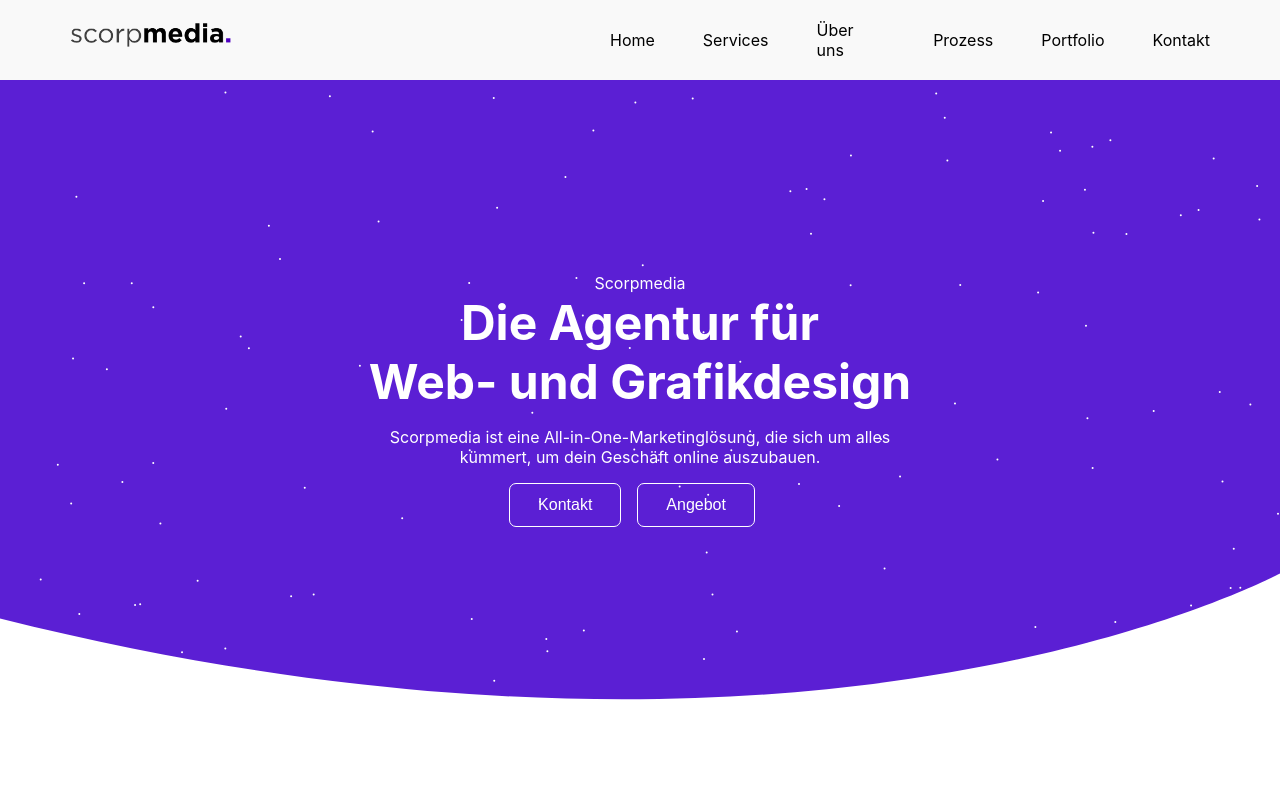
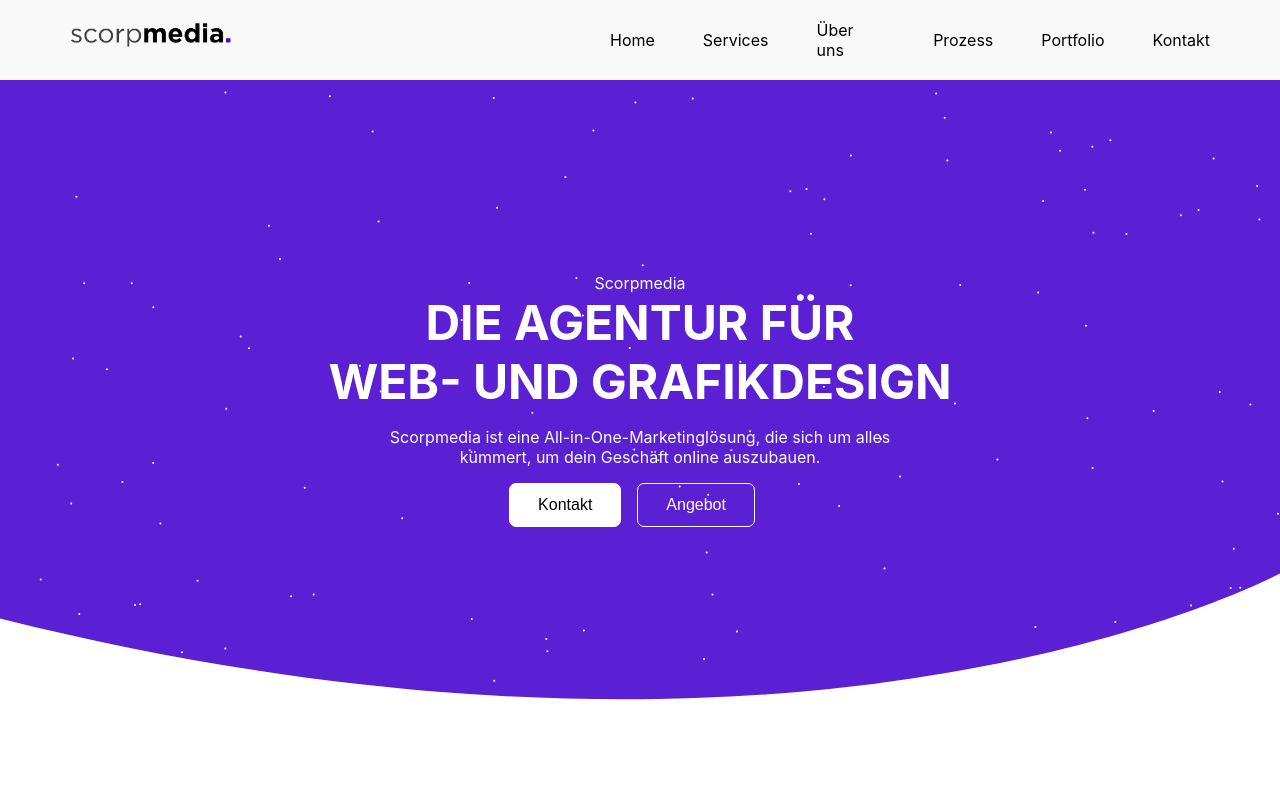
Before and after one commit to Scorpdevel/agency, a React (Create React App) app: page / in a window 1280 px wide. Shown: the top 800 px of the page. Built offline with nearby package versions, Linux system fonts and the light colour scheme.

Commit message:
changes for kjem

```diff
--- a/src/components/ParticlesBackground.js
+++ b/src/components/ParticlesBackground.js
@@ -11,11 +11,11 @@ const ParticlesBackground = () => {
         links:{
           enable:  true,
           color:{
-            value: '#fff'
+            value: '#fffff9'
           }
         },
         number:{
-          value: window.innerWidth <= 575? 30 : 150
+          value: window.innerWidth <= 575? 15 : 150
         },
         move: {
           enable:true,
--- a/src/components/landing/Landing.jsx
+++ b/src/components/landing/Landing.jsx
@@ -7,7 +7,7 @@ const Landing = () => {
     <div id="home" className="landing" >
       <div className="landing_text">
         <p className="landing_item">Scorpmedia</p>
-        <h1 className="landing_item">
+        <h1 className="landing_item_headline">
           Die Agentur für <br /> Web- und Grafikdesign
         </h1>
         <p className="landing_item">
@@ -16,7 +16,7 @@ const Landing = () => {
         </p>
         <div>
           <a href="#kontakt">
-          <button  className="landing_button">Kontakt</button>
+          <button  className="landing_button_contact">Kontakt</button>
           </a>
           <a href="#services">
           <button className="landing_button">Angebot</button>
--- a/src/components/landing/landing.scss
+++ b/src/components/landing/landing.scss
@@ -66,8 +66,9 @@
     }
 }
 
-.landing_item{
+.landing_item_headline{
     margin: 0;
+    text-transform: uppercase ;
 }
 
 .wave{
@@ -89,9 +90,28 @@
     transition: 0.3s;
 
     &:hover{
-        border: 1px solid black;
+        border: 1px solid white;
         background-color: white;
         color: black;
+    }
+}
+
+.landing_button_contact{
+    padding: 12px 28px;
+    border-radius: 7px;
+    font-size: 1rem;
+    background-color: white;
+    border: 1px solid white;
+    color: black;
+    cursor: pointer;
+    margin-right: 1rem;
+    margin-top: 1rem;
+    transition: 0.3s;
+
+    &:hover{
+        border: 1px solid white;
+        background-color: transparent;
+        color: white;
     }
 }
 
```
